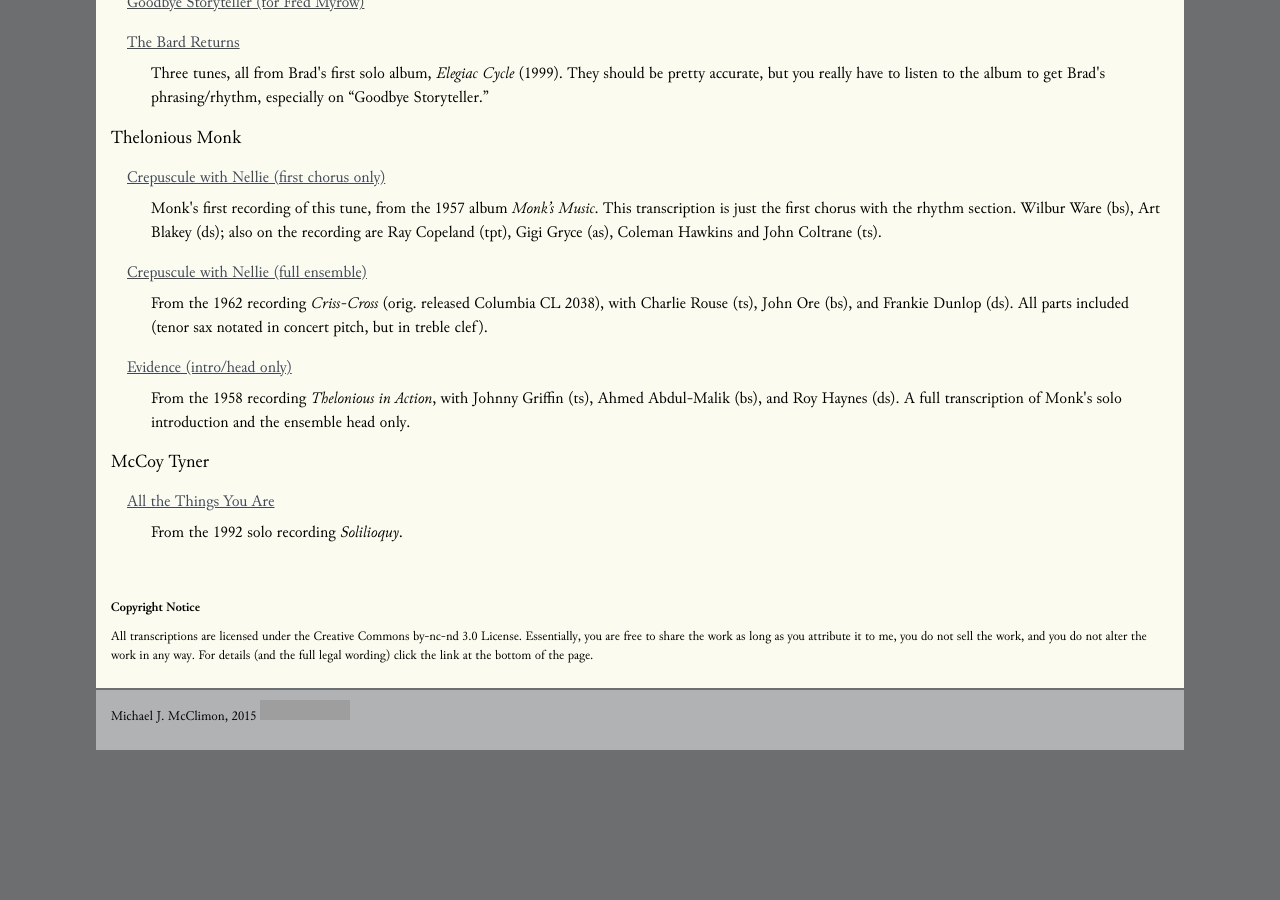
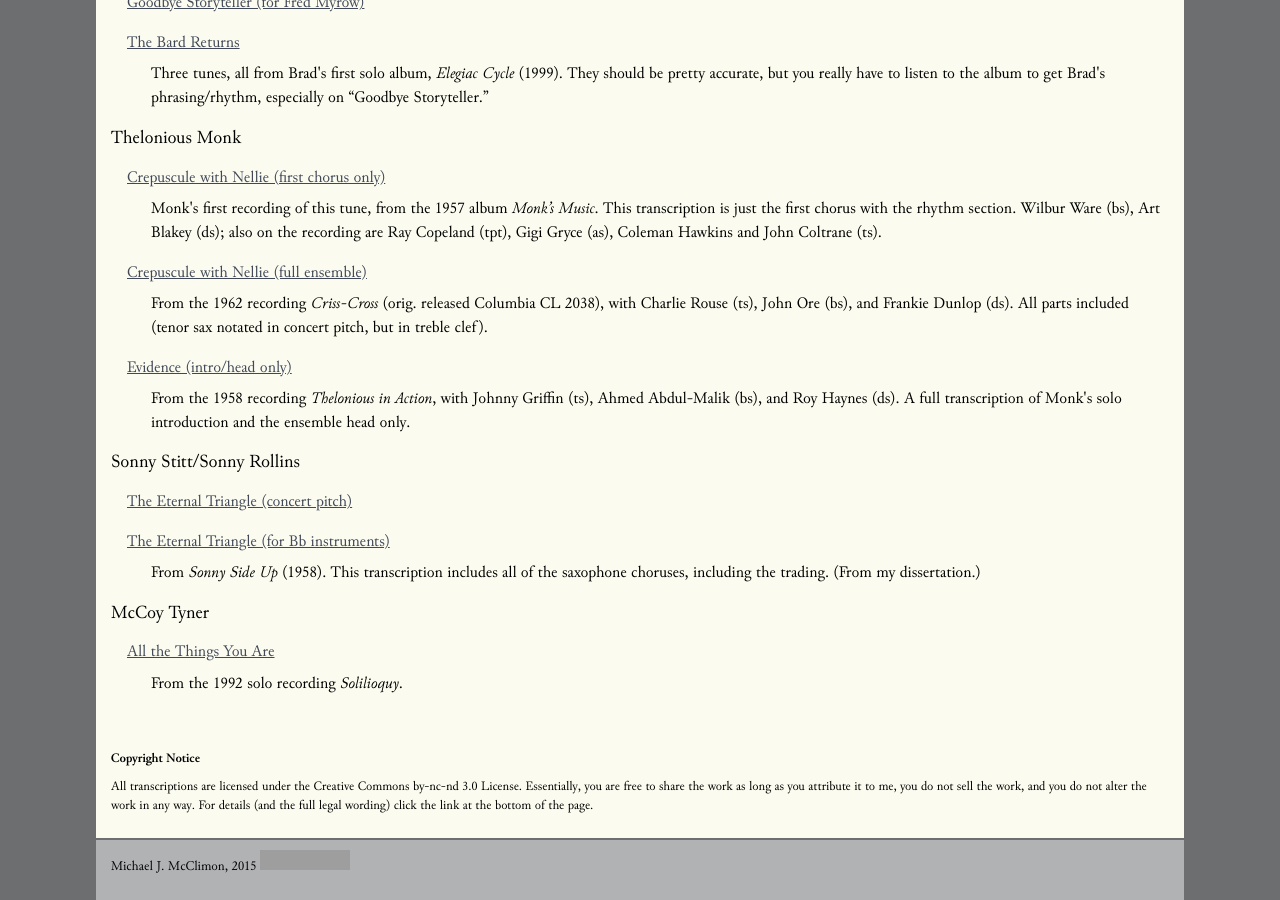
Before and after one commit to mmcclimon/jekyll-site, a Jekyll site: the page built from projects/transcriptions.html, in a window 1280 px wide and 900 px high, scrolled down 813 px. Built offline with Jekyll 4.4.1, drawn with Linux system fonts in a browser that asks for light colours; nearby versions of some CDN libraries; before the commit the page ends 1563 px from its top, so only the background shows below that; grey boxes are pictures that could not be loaded.

Commit message:
Add Stitt/Rollins transcriptions.

```diff
--- a/_config.yml
+++ b/_config.yml
@@ -12,3 +12,5 @@
 
 highlighter: rouge
 markdown: kramdown
+
+gems: [jekyll-paginate]
--- a/projects/transcriptions.html
+++ b/projects/transcriptions.html
@@ -1,5 +1,5 @@
 ---
-title: Michael J. McClimon - Transcriptions
+title: Michael McClimon - Transcriptions
 layout: default
 ---
 
@@ -19,7 +19,6 @@
 
     <h5><a href="//files.mcclimon.org/transcriptions/PianoReflections-PreludeKiss.pdf" target="_blank">Prelude to a Kiss (piano trio)</a></h5>
     <p>From the 1953 piano trio album <i>Piano Reflections</i> with Wendell Marshall (bs) and Dave Black (ds). The transcription contains only the piano and bass parts.</p>
-
 
 
 <h3>Bill Evans</h3>
@@ -46,6 +45,12 @@
     <h5><a href="//files.mcclimon.org/transcriptions/TheloniousInAction-evidence.pdf" target="_blank">Evidence (intro/head only)</a></h5>
     <p>From the 1958 recording <i>Thelonious in Action</i>, with Johnny Griffin (ts), Ahmed Abdul-Malik (bs), and Roy Haynes (ds). A full transcription of Monk's solo introduction and the ensemble head only.</p>
 
+    <h3>Sonny Stitt/Sonny Rollins</h3>
+    <h5><a href="//files.mcclimon.org/transcriptions/eternal-triangle-C.pdf">The Eternal Triangle (concert pitch)</a></h5>
+    <h5><a href="//files.mcclimon.org/transcriptions/eternal-triangle-Bb.pdf">The Eternal Triangle (for Bb instruments)</a></h5>
+    <p>From <i>Sonny Side Up</i> (1958). This transcription includes all of
+    the saxophone choruses, including the trading. (From my dissertation.)</p>
+
 <h3>McCoy Tyner</h3>
     <h5><a href="//files.mcclimon.org/transcriptions/Solilioquy-AlltheThings.pdf" target="_blank">All the Things You Are</a></h5>
         <p>From the 1992 solo recording <i>Solilioquy</i>.</p>
```
